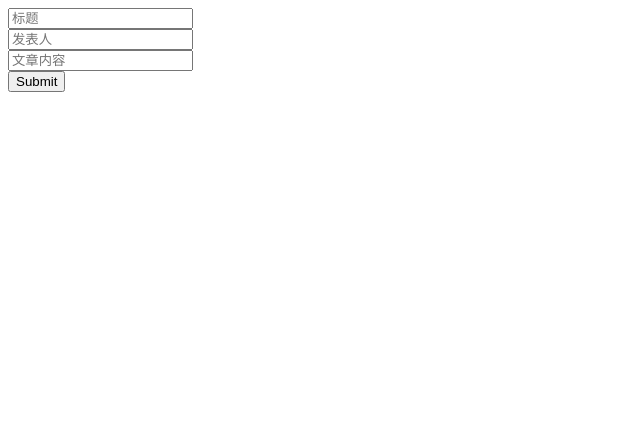
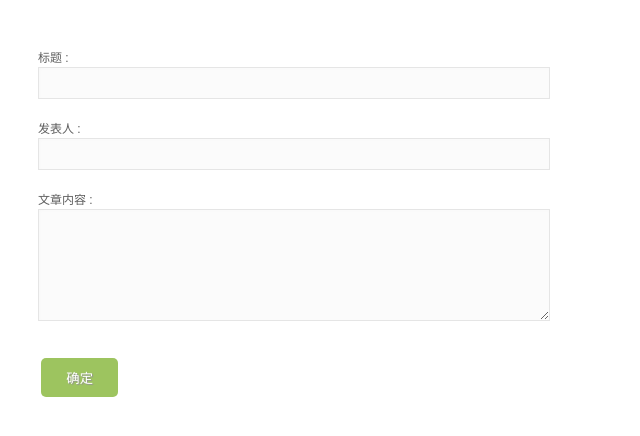
Before and after one commit to L7Three/lol, a website: page views/insert.html in a window 1280 px wide. Shown: the whole page, without its empty margins (0-640 px from the left). Drawn offline with Linux system fonts and the light colour scheme.

Commit message:
https://github.com/L7Three/lol

```diff
--- /dev/null
+++ b/public/css/insert.css
@@ -0,0 +1,80 @@
+.smart-green {
+/*margin-left: auto;*/
+margin-right: auto;
+max-width: 500px;
+/*background: #F8F8F8;*/
+padding: 30px 30px 20px 30px;
+font: 12px Arial, Helvetica, sans-serif;
+color: #666;
+border-radius: 5px;
+-webkit-border-radius: 5px;
+-moz-border-radius: 5px;
+}
+.smart-green h1 {
+font: 24px "Trebuchet MS", Arial, Helvetica, sans-serif;
+padding: 20px 0px 20px 40px;
+display: block;
+margin: -30px -30px 10px -30px;
+color: #FFF;
+background: #9DC45F;
+text-shadow: 1px 1px 1px #949494;
+border-radius: 5px 5px 0px 0px;
+-webkit-border-radius: 5px 5px 0px 0px;
+-moz-border-radius: 5px 5px 0px 0px;
+border-bottom: 1px solid #89AF4C;
+}
+.smart-green h1 > span {
+display: block;
+font-size: 11px;
+color: #FFF;
+}
+.smart-green label {
+display: block;
+margin: 0px 0px 5px;
+}
+.smart-green label > span {
+float: left;
+margin-top: 10px;
+color: #5E5E5E;
+}
+.smart-green input[type="text"], .smart-green input[type="email"],
+.smart-green textarea, .smart-green select {
+color: #555;
+height: 30px;
+line-height: 15px;
+width: 100%;
+padding: 0px 0px 0px 10px;
+margin-top: 2px;
+border: 1px solid #E5E5E5;
+background: #FBFBFB;
+outline: 0;
+-webkit-box-shadow: inset 1px 1px 2px rgba(238, 238, 238, 0.2);
+box-shadow: inset 1px 1px 2px rgba(238, 238, 238, 0.2);
+font: normal 14px/14px Arial, Helvetica, sans-serif;
+}
+.smart-green textarea {
+height: 100px;
+padding-top: 10px;
+}
+.smart-green .button {
+background-color: #9DC45F;
+border-radius: 5px;
+-webkit-border-radius: 5px;
+-moz-border-border-radius: 5px;
+border: none;
+padding: 10px 25px 10px 25px;
+color: #FFF;
+text-shadow: 1px 1px 1px #949494;
+}
+.smart-green .button:hover {
+background-color: #80A24A;
+ }
+.error-msg{
+color: red;
+margin-top: 10px;
+}
+.success-msg{
+color: #80A24A;
+margin-top: 10px;
+margin-bottom: 10px;
+}
--- a/views/insert.html
+++ b/views/insert.html
@@ -1,20 +1,30 @@
 <!DOCTYPE html>
 <html lang="en">
+
 <head>
     <meta charset="UTF-8">
     <meta http-equiv="X-UA-Compatible" content="IE=edge">
     <meta name="viewport" content="width=device-width, initial-scale=1.0">
     <title>Document</title>
+    <link rel="stylesheet" type="text/css" href="/css/insert.css">
 </head>
+
 <body>
-    <form action="/xdmin/add" method="POST">
-        <input type="text" placeholder="标题"name="title"/>
-        <br/>
-        <input type="text" placeholder="发表人"name="name"/>
-        <br/>
-        <input type="text" placeholder="文章内容"name="content"/>
-        <br/>
-        <input type="submit">
+    <form action="/xdmin/add" method="POST" class="smart-green">
+        <label><span>标题 :</span>
+            <input id="title" type="text" name="title" />
+            <div class="error-msg"></div>
+        </label>
+        <label><span>发表人 :</span>
+            <input id="keywords" type="text" value="" name="name" />
+            <div class="error-msg"></div>
+        </label>
+        <label><span>文章内容 :</span>
+            <textarea id="description" name="content"></textarea>
+            <div class="error-msg"></div> &nbsp; &nbsp;
+        </label>
+        <div class="success-msg"></div>
+        <label><span>&nbsp;</span><input type="submit" class="button" value="确定" /></label>
     </form>
 </body>
 </html>
```
